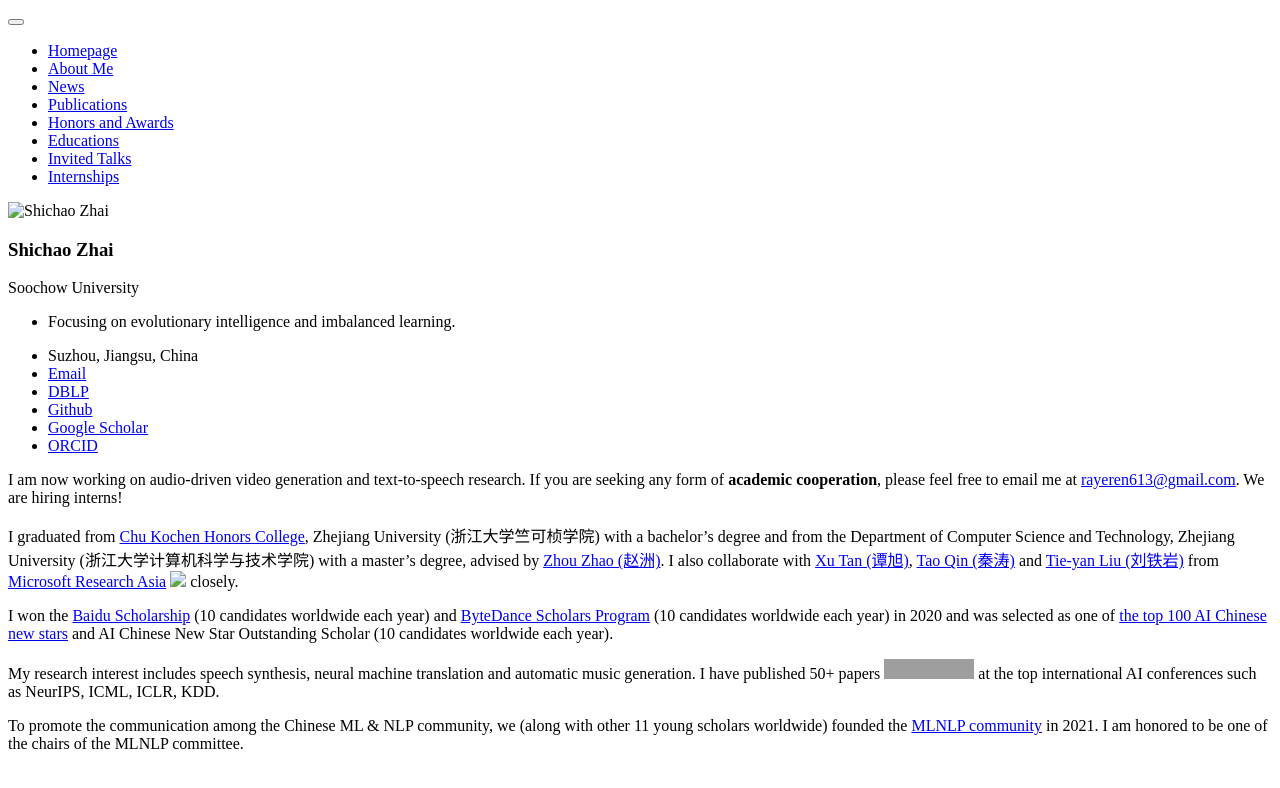
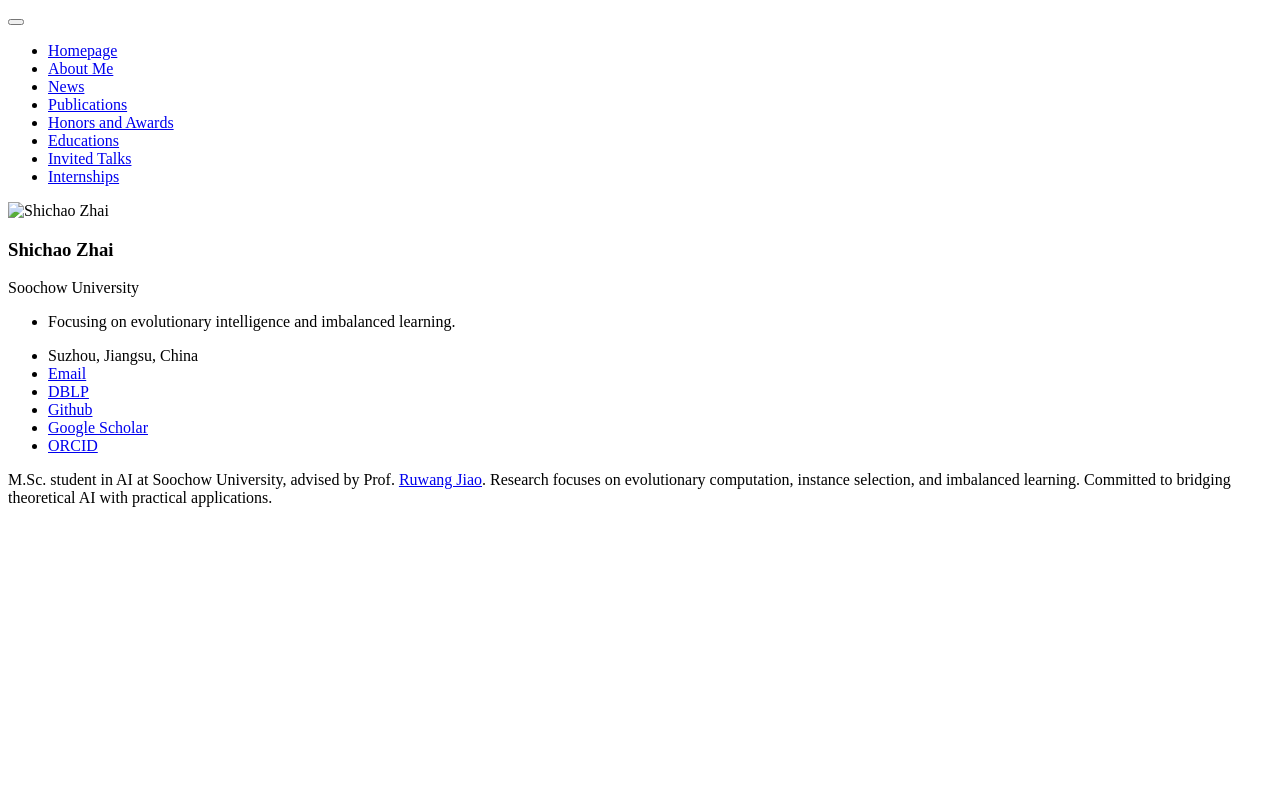
Before and after one commit to zhaishichao/zhaishichao.github.io, a Jekyll site: the page built from _pages/includes/intro.md, in a window 1280 px wide. Shown: the top 788 px of the page. Built offline with Jekyll 4.4.1, drawn with Linux system fonts in a browser that asks for light colours; our own code applies the rules of GitHub Pages for plain Markdown files; grey boxes are pictures that could not be loaded.

Commit message:
更新了个人介绍

```diff
--- a/_pages/includes/intro.md
+++ b/_pages/includes/intro.md
@@ -1,9 +1 @@
-I am now working on audio-driven video generation and text-to-speech research. If you are seeking any form of **academic cooperation**, please feel free to email me at [rayeren613@gmail.com](mailto:rayeren613@gmail.com). We are hiring interns!
-
-I graduated from [Chu Kochen Honors College](http://ckc.zju.edu.cn/ckcen/main.htm), Zhejiang University (浙江大学竺可桢学院) with a bachelor's degree and from the Department of Computer Science and Technology, Zhejiang University (浙江大学计算机科学与技术学院) with a master's degree, advised by [Zhou Zhao (赵洲)](https://person.zju.edu.cn/zhaozhou). I also collaborate with [Xu Tan (谭旭)](https://www.microsoft.com/en-us/research/people/xuta/), [Tao Qin (秦涛)](https://www.microsoft.com/en-us/research/people/taoqin/) and [Tie-yan Liu (刘铁岩)](https://www.microsoft.com/en-us/research/people/tyliu/) from [Microsoft Research Asia](https://www.microsoft.com/en-us/research/group/machine-learning-research-group/) <img src='./images/microsoft_logo.svg' style="width: 4em;"> closely.
-
-I won the [Baidu Scholarship](https://baike.baidu.com/item/%E7%99%BE%E5%BA%A6%E5%A5%96%E5%AD%A6%E9%87%91/9929412) (10 candidates worldwide each year) and [ByteDance Scholars Program](https://ur.bytedance.com/scholarship) (10 candidates worldwide each year) in 2020 and was selected as one of [the top 100 AI Chinese new stars](https://mp.weixin.qq.com/s?__biz=MzA4NzQ5MTA2NA==&mid=2653639431&idx=1&sn=25b6368c1954419b9090840347d9a27d&chksm=8be75b90bc90d286a5af3ef8e610e822d705dc3cf4382b45e3f14489f3e7ec4fd8c95ed0eceb&mpshare=1&scene=2&srcid=0511LMlj9Qv9DeIZAjMjYAU9&sharer_sharetime=1620731348139&sharer_shareid=631c113940cb81f34895aa25ab14422a#rd) and AI Chinese New Star Outstanding Scholar (10 candidates worldwide each year).
-
-My research interest includes speech synthesis, neural machine translation and automatic music generation. I have published 50+ papers <a href='https://scholar.google.com/citations?user=4FA6C0AAAAAJ'><img src="https://img.shields.io/endpoint?logo=Google%20Scholar&url=https%3A%2F%2Fcdn.jsdelivr.net%2Fgh%2FRayeRen%2Frayeren.github.io@google-scholar-stats%2Fgs_data_shieldsio.json&labelColor=f6f6f6&color=9cf&style=flat&label=citations"></a> at the top international AI conferences such as NeurIPS, ICML, ICLR, KDD.
-
-To promote the communication among the Chinese ML & NLP community, we (along with other 11 young scholars worldwide) founded the [MLNLP community](https://space.bilibili.com/168887299) in 2021. I am honored to be one of the chairs of the MLNLP committee.
+M.Sc. student in AI at Soochow University, advised by Prof. [Ruwang Jiao](https://web.suda.edu.cn/rwjiao/). Research focuses on evolutionary computation, instance selection, and imbalanced learning. Committed to bridging theoretical AI with practical applications.
```
Also changed, not shown: _pages/includes/homepage.md (+1 -1 lines).
